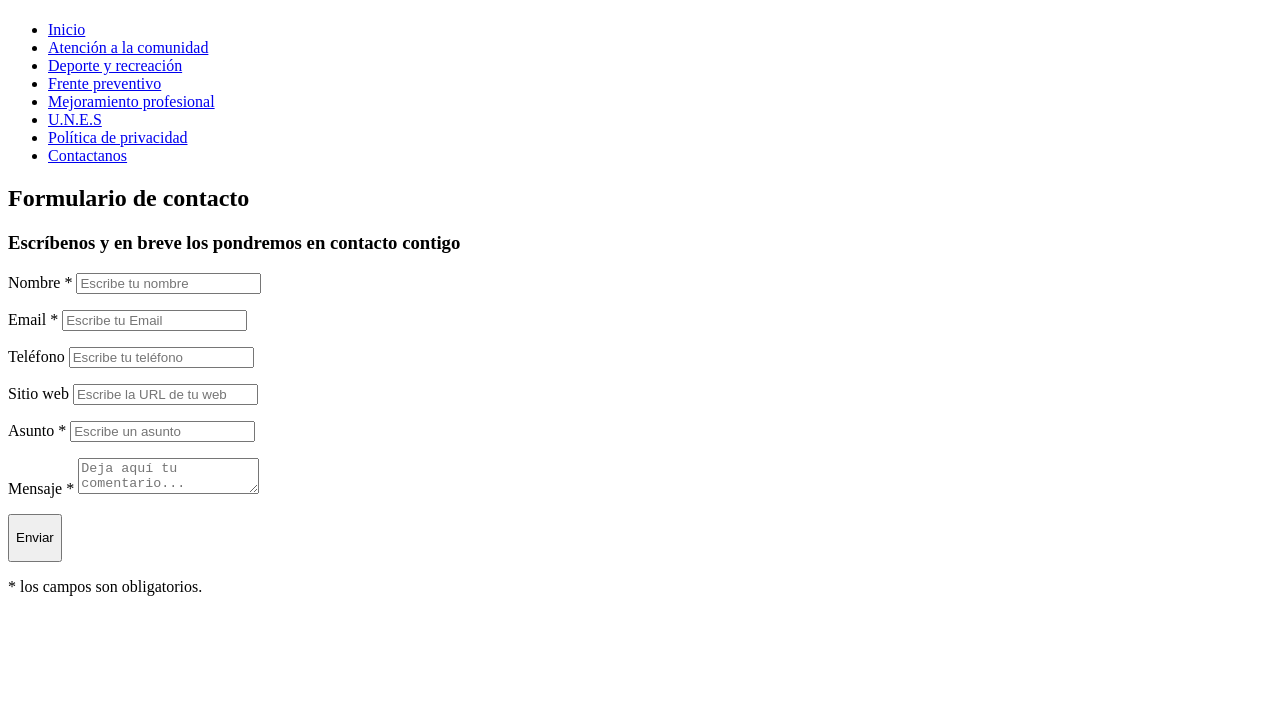
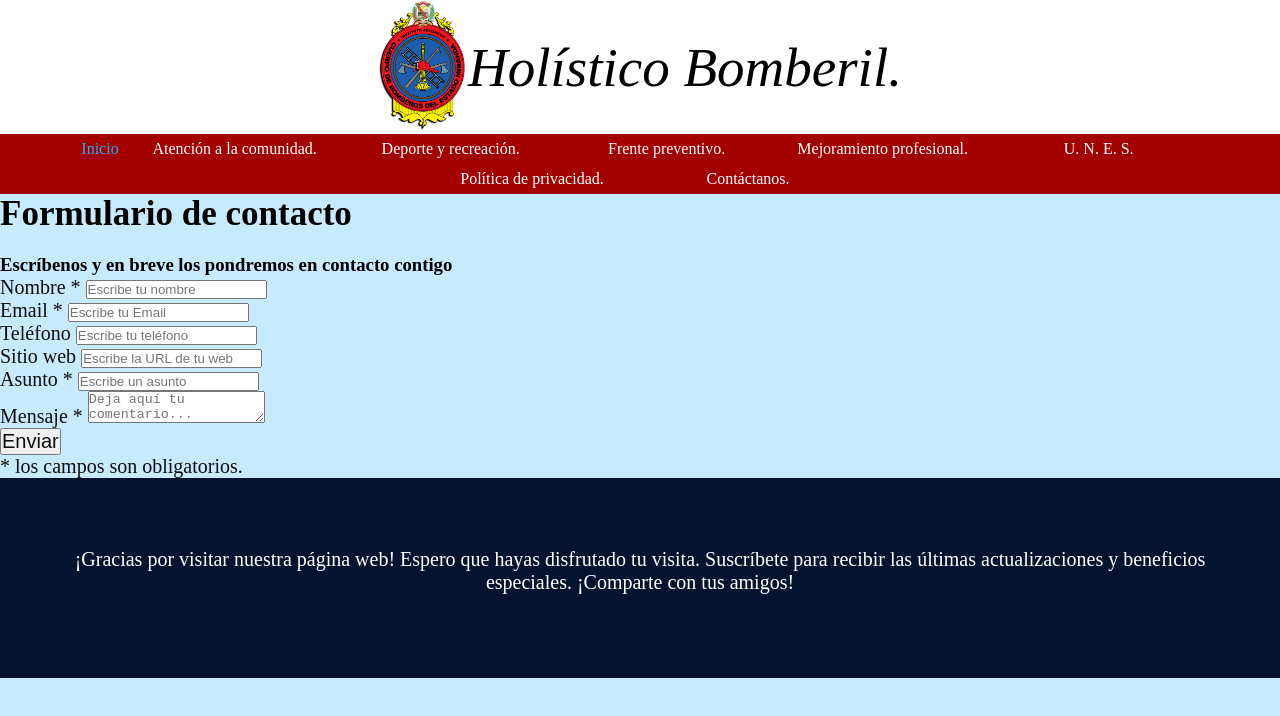
Before and after one commit to Diego334alex/Holistico-Bomberil, a plain HTML site: page contactanos.html in a window 1280 px wide. Drawn offline with Linux system fonts and the light colour scheme.

Commit message:
Update contactanos.html

```diff
--- a/contactanos.html
+++ b/contactanos.html
@@ -1,56 +1,48 @@
 <!DOCTYPE html>
-<html>
+	<html lang="es">
+
 		<head>
-	<meta charset="utf-8">
-	<meta name="viewport" content="width=device-width, initial-scale=1">
+			<meta charset="UTF-8">
+			<meta name="viewport" content="width=device-width, initial-scale=1.0">
+			<link rel="stylesheet" type="text/css" href="CSS/1-Estilo.css">
+			<link href="https://fonts.googleapis.com/css2?family=Bebas+Neue&family=Open+Sans:wght@400;600&display=swap" rel="stylesheet">
+			<title>Contacto</title>
+		</head>
 
-	<title>Contacto</title>
+		<body>
 
-	<link rel="stylesheet" type="text/css" href="estilo.css">
-</head>
-<body>
-<h1></h1>
+    		<header>
+
+				<div class="contenedor-uno">
+        	    	<a><img src="Imgs/Logo.png" alt"logotipo" width="90px" height="130px"></a>
+            		<h2 class="logotipo">Holístico Bomberil.</h2>
+        		</div>
 
         		<nav id="menu">
         		    <ul>
-      <li><a href="file:///C:/Users/hp/Desktop/HOLISTICO%20BOMBE/index.html">Inicio</a></li>
+            		    <a class="activo">Inicio</a>
+                		<li><a href="atención a la comunidad.html">Atención a la comunidad.</a></li>
+                		<li><a href="deporte y recreación.html">Deporte y recreación.</a></li>
+                		<li><a href="frente preventivo.html">Frente preventivo.</a></li>
+                		<li><a href="mejoramiento profesional.html">Mejoramiento profesional.</a></li>
+                		<li><a href="unes.html">U. N. E. S.</a></li>
+                		<li><a href="política de privacidad.html">Política de privacidad.</a></li>
+                		<li><a href="contactanos.html">Contáctanos.</a></li>
+            		</ul>
+    		</header>
 
-      <li><a href="file:///C:/Users/hp/Desktop/HOLISTICO%20BOMBE/atenci%C3%B3n%20a%20la%20comunidad.html">Atención a la comunidad</a></li>
-      <li><a href="file:///C:/Users/hp/Desktop/HOLISTICO%20BOMBE/deporte%20y%20recreaci%C3%B3n.html">Deporte y recreación</a></li>
-      <li><a href="file:///C:/Users/hp/Desktop/HOLISTICO%20BOMBE/frente%20preventivo.html">Frente preventivo</a></li>
-      <li><a href="file:///C:/Users/hp/Desktop/HOLISTICO%20BOMBE/mejoramiento%20profesional.html">Mejoramiento profesional</a></li>
-      <li><a href="file:///C:/Users/hp/Desktop/HOLISTICO%20BOMBE/unes.html">U.N.E.S</a></li>
-      <li><a href="file:///C:/Users/hp/Desktop/HOLISTICO%20BOMBE/pol%C3%ADtica%20de%20privacidad.html">Política de privacidad</a></li>
-      <li><a href="file:///C:/Users/hp/Desktop/HOLISTICO%20BOMBE/contactanos.html">Contactanos</a></li>
-    </ul>
-
-<html lang="es">
-<head>
-  <meta charset="UTF-8">
   		<title>Formulario de contacto</title>
 
   		<!-- Enlace al documento css. no aplicable en codepen.
-  <link rel="stylesheet" type="text/css" href="contact-form.css">
--->
-
-  </head>
-
-
-<body>
-
+  		<link rel="stylesheet" type="text/css" href="contact-form.css"> -->
 		<!-- formulario de contacto en html y css -->
 
  		<div class="contact_form">
 
     	<div class="formulario">
       		<h1>Formulario de contacto</h1>
-
         	<h3>Escríbenos y en breve los pondremos en contacto contigo</h3>
-
-
 			<form action="submeter-formulario.php" method="post">
-
-
 				<p>
                   <label for="nombre" class="colocar_nombre">Nombre
                     <span class="obligatorio">*</span>
@@ -101,14 +93,10 @@
     	</div>
 		</div>
 
-</body>
-</html>
-
-
-
 		<footer>
-		<p></p>
+			<p>¡Gracias por visitar nuestra página web! Espero que hayas disfrutado tu visita. Suscríbete para recibir las últimas actualizaciones y beneficios especiales. ¡Comparte con tus amigos!</p>
 		</footer>
 
 	</body>
+
 </html>
```
Lines whose indentation alone changed are shown as unchanged.
